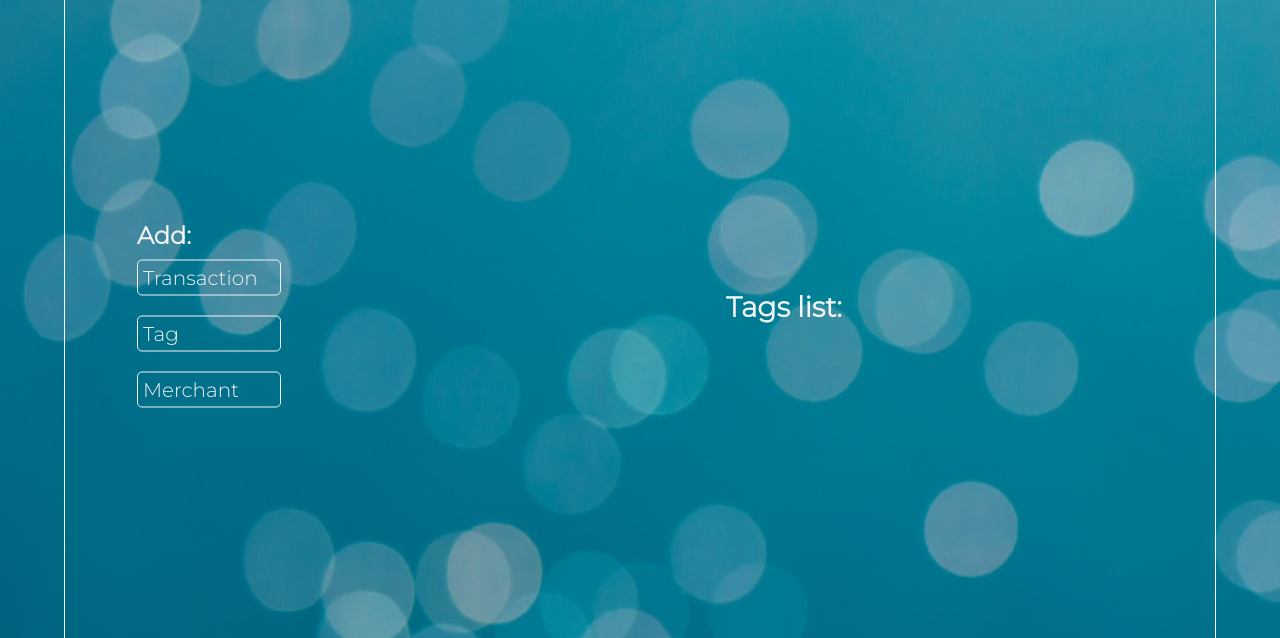
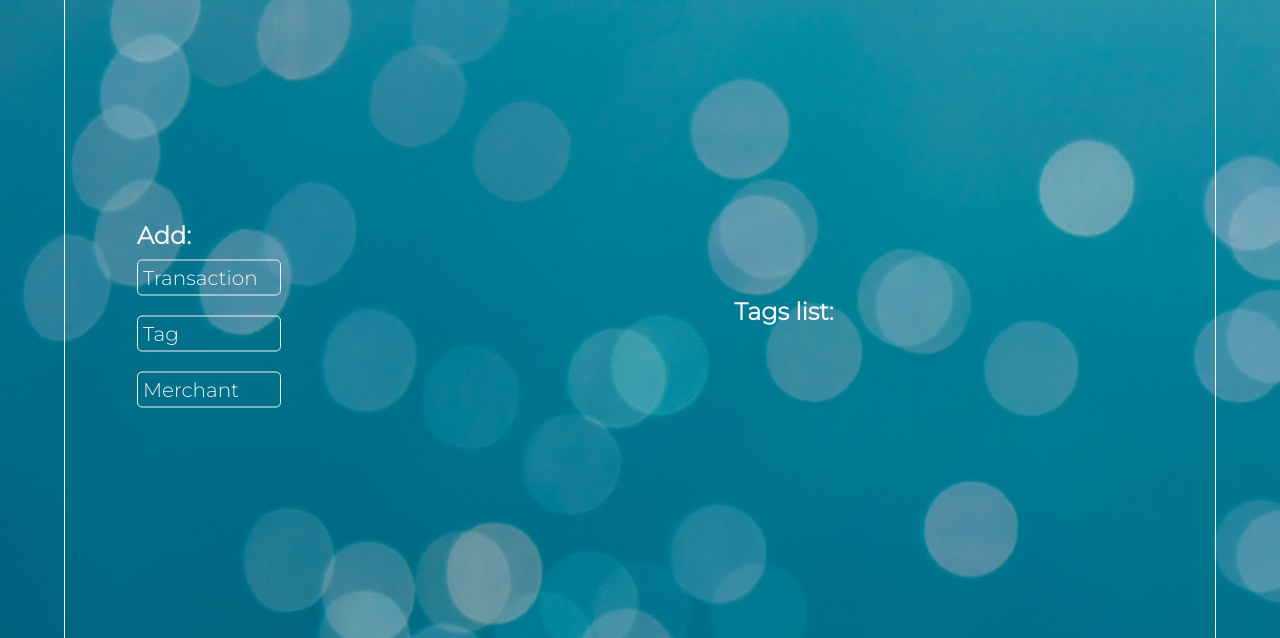
Before and after one commit to lesmodrzejewski/Spending-Tracker, a Flask app: page /tags in a window 1280 px wide. Shown: the part 81-719 px from the top of the page. Run offline with Flask 2, Linux system fonts and the light colour scheme; data that the repository does not hold is empty; some libraries are stand-ins or nearby versions; some web fonts are replaced.

Commit message:
tags list font size changed

```diff
--- a/static/style.css
+++ b/static/style.css
@@ -216,8 +216,16 @@ aside > h2 {
 }
 
 .tags-list h1 {
-    margin-bottom: 1.5rem;
+    font-size: 1.5rem;
+    margin-bottom: 0.9rem;
 }
+
+.tags-list a {
+    font-size: 1.25rem;
+    margin-bottom: 0.9rem;
+}
+
+
 
 #add-tag {
     position: relative;
```
